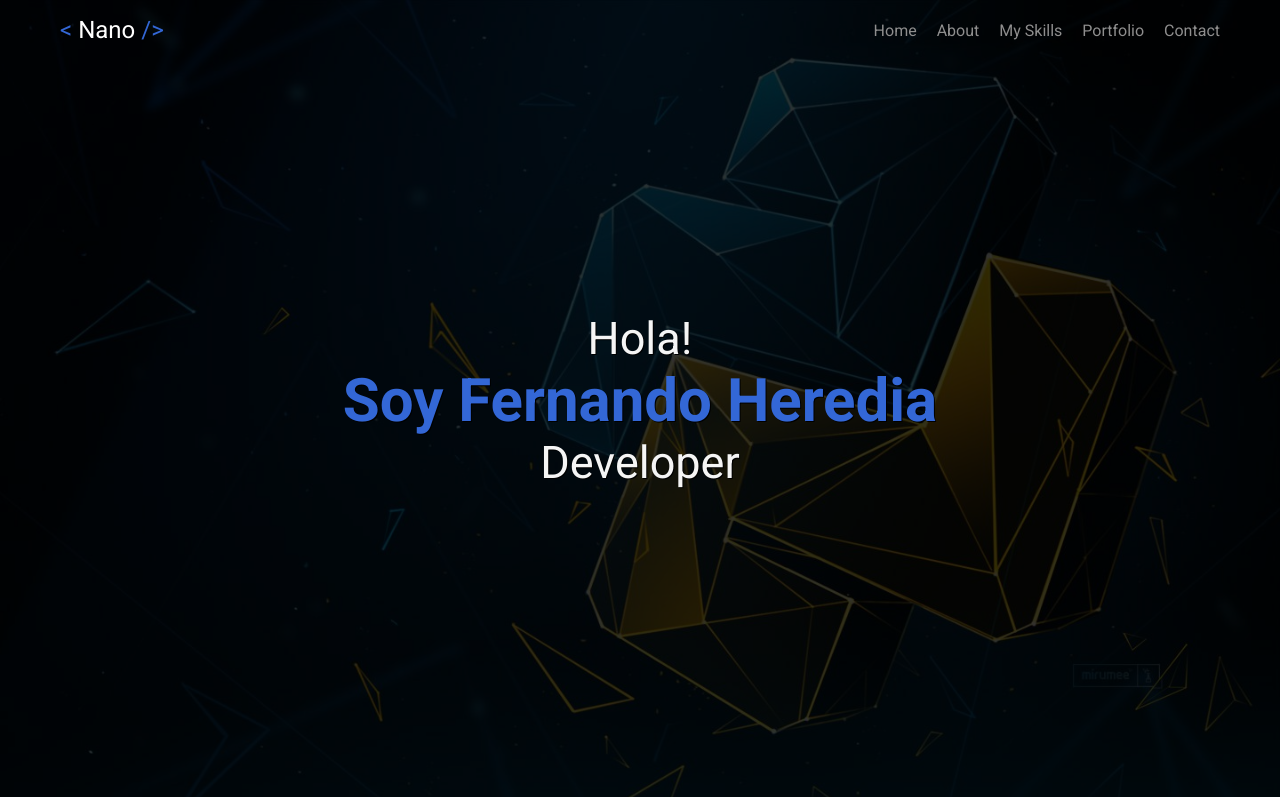
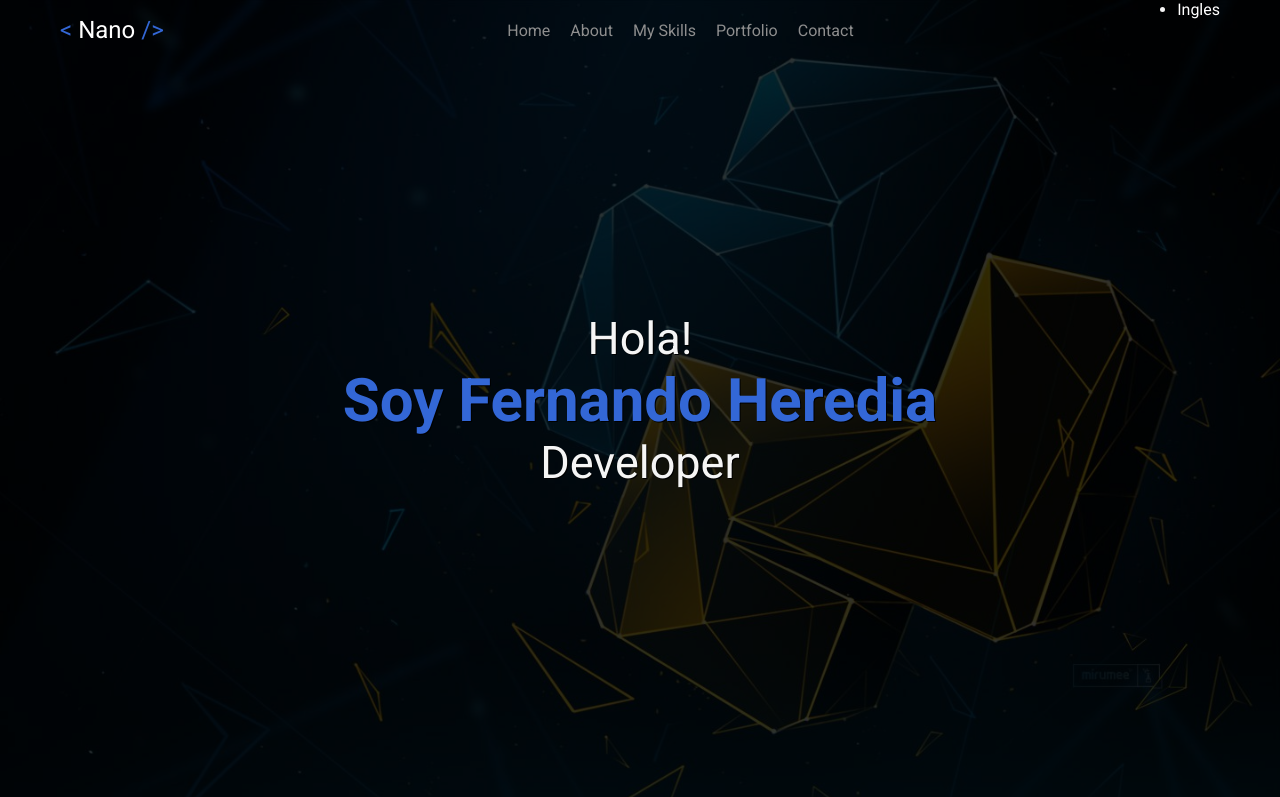
Before and after one commit to nanocarp01/repo, a plain HTML site: page index.html in a window 1280 px wide. Shown: the top 797 px of the page. Drawn offline with nearby package versions, Linux system fonts and the light colour scheme.

Commit message:
Update index.html

```diff
--- a/index.html
+++ b/index.html
@@ -38,6 +38,11 @@
             </li>
             <li class="navbar_link" data-ref="contact">
               <a href="#contact">Contact</a>
+            </li>
+          </ul>
+          <ul>
+            <li>
+              <a href="">Ingles</a>
             </li>
           </ul>
         </div>
```
